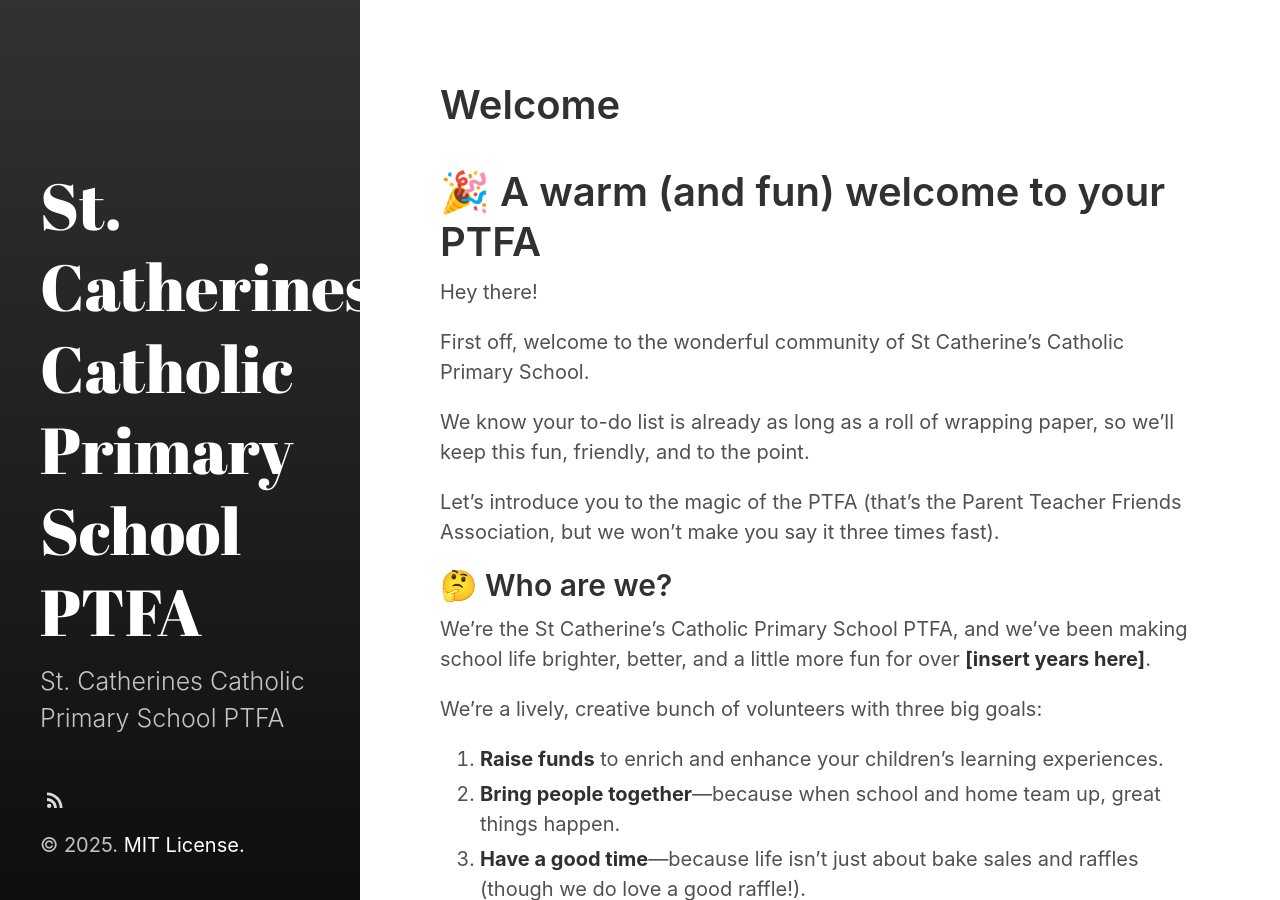
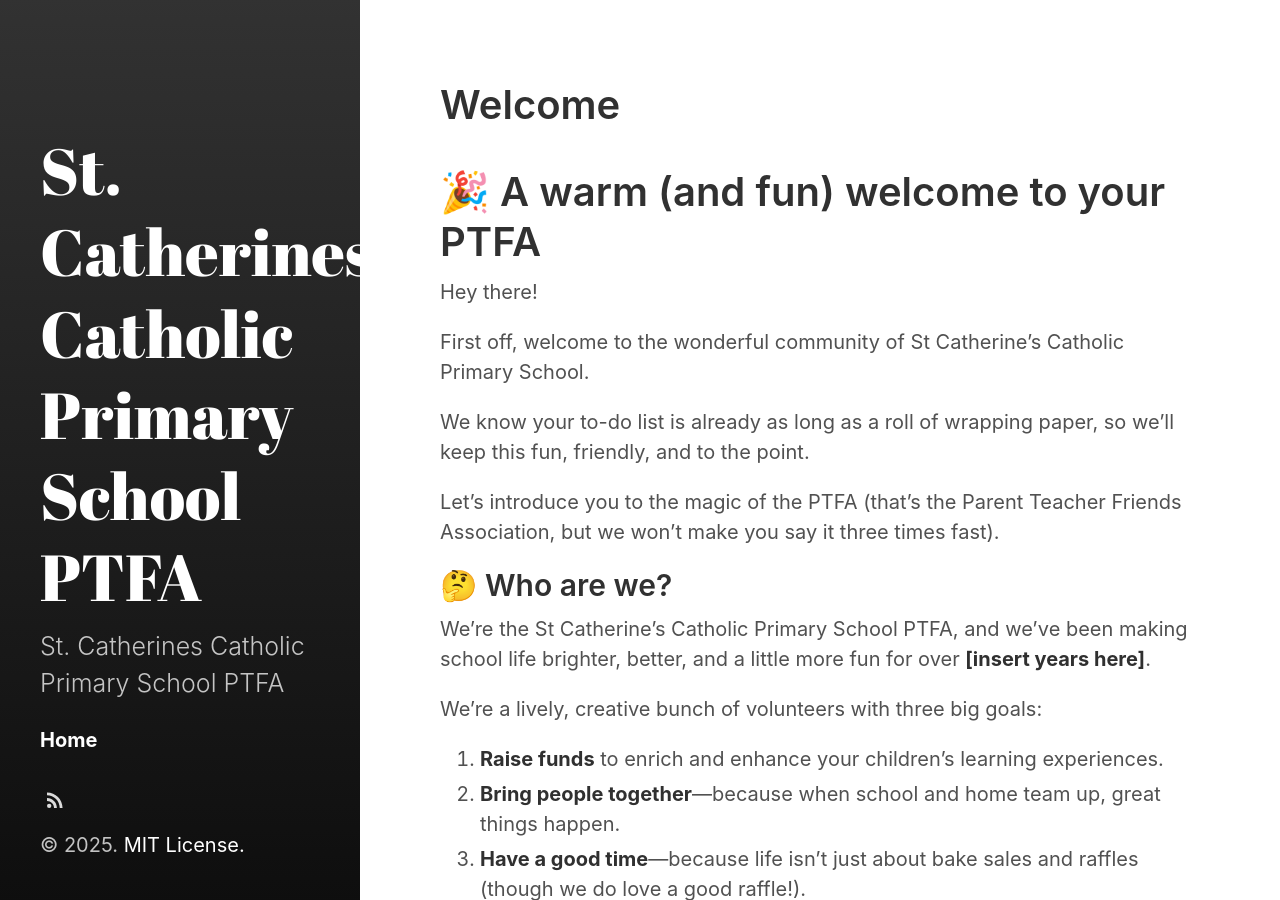
Before and after one commit to skeddy/stcathsptfa, a Jekyll site: the page built from index.md, in a window 1280 px wide and 900 px high. Built offline with Jekyll 4.4.1, drawn with Linux system fonts in a browser that asks for light colours.

Commit message:
Mass update
Deleting out the stuff we don't need to make this simple

```diff
--- /dev/null
+++ b/Gemfile
@@ -0,0 +1,2 @@
+source "https://rubygems.org"
+gemspec
--- a/_config.yml
+++ b/_config.yml
@@ -1,2 +1,18 @@
+# Dependencies
+markdown:         kramdown
+highlighter:      rouge
+
+# Setup
 title: St. Catherines Catholic Primary School PTFA
 description: St. Catherines Catholic Primary School PTFA
+
+paginate:         5
+# paginate_path:    '/page:num'
+                    # Or '/blog/page:num' if you want to move your index pages
+plugins:
+  - jekyll-feed
+  - jekyll-gist
+  - jekyll-paginate
+
+# Sidebar link settings
+sidebar_home_link:  true
--- a/_includes/back-link.html
+++ /dev/null
@@ -1,6 +0,0 @@
-{% assign back_page = site.pages | find: "name", page.back_page %}
-{% if back_page != null %}
-    <p class="back-link">
-    <a href="{{ back_page.url | relative_url }}"><span class="back-arrow icon">{% include svg/back-arrow.svg %}</span>{{ back_page.short_title | default: back_page.title }}</a>
-    </p>
-{% endif %}
--- a/_layouts/page.html
+++ b/_layouts/page.html
@@ -2,10 +2,8 @@
 layout: default
 ---
 <header>
-  {% include back-link.html %}
   <h1 class="page-title">{{ page.title }}</h1>
 </header>
 <div class="content">
   {{ content }}
 </div>
-{% include back-link.html %}
```
Also changed, not shown: _includes/_delete_tags-list.html (renamed from _includes/tags-list.html), _layouts/_delete_post.html (renamed from _layouts/post.html), _layouts/_delete_search.html (renamed from _layouts/search.html), _layouts/_delete_tags.html (renamed from _layouts/tags.html), jekyll-theme-hydeout.gemspec (added).
